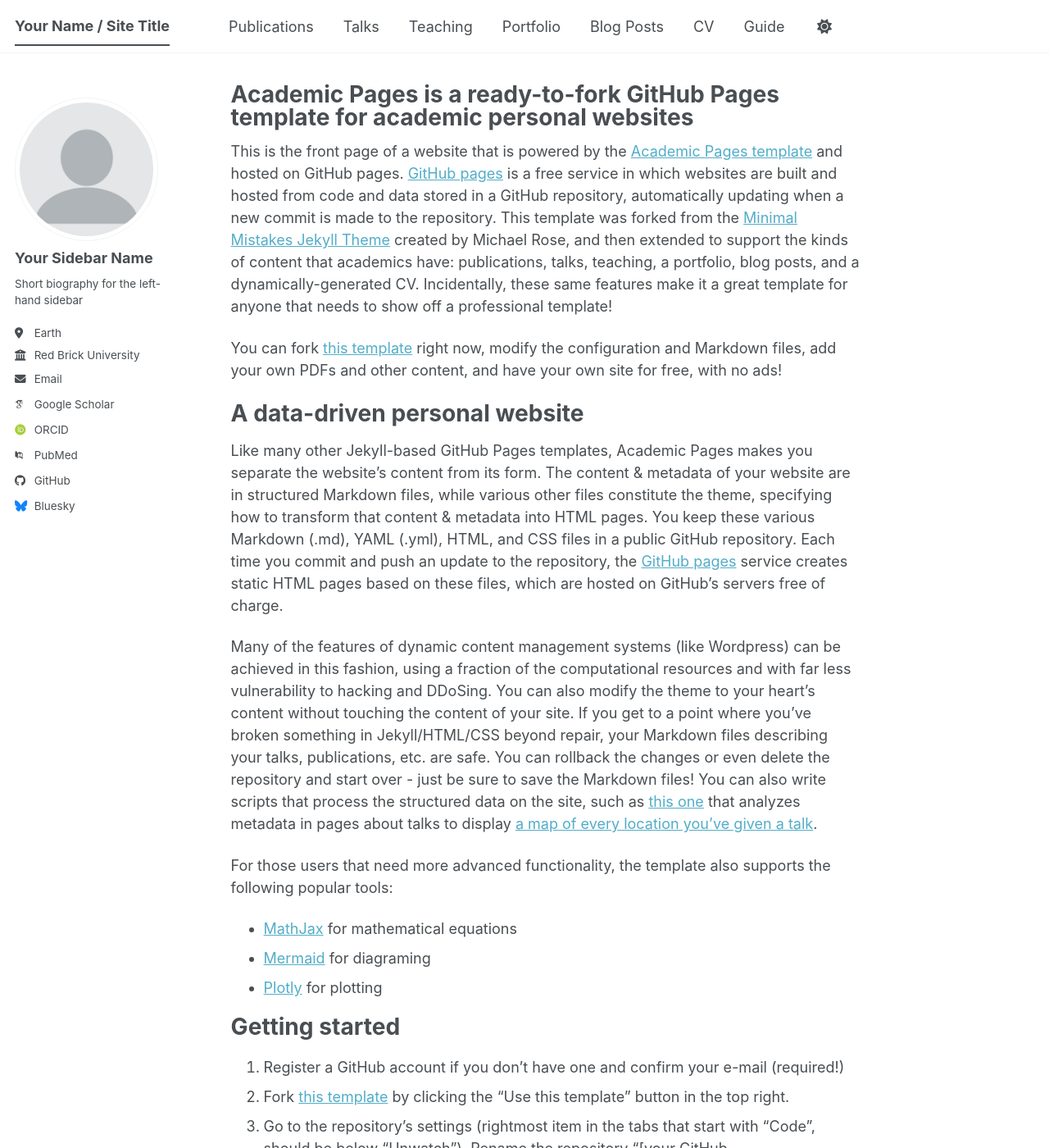
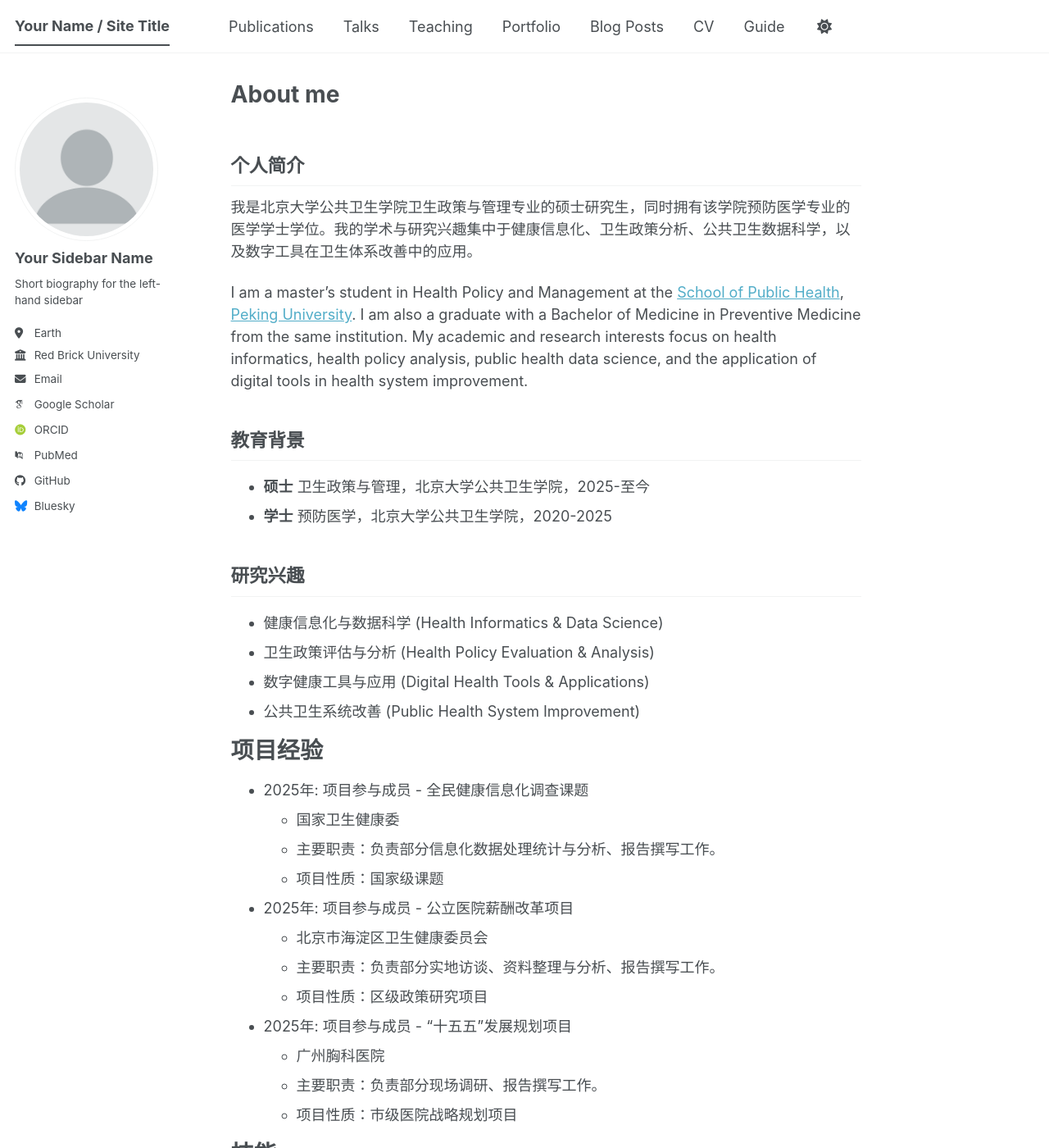
Before and after one commit to RememberLXY/RememberLXY.github.io, a Jekyll site: the page built from _pages/about.md, in a window 1280 px wide and 1400 px high. Shown: the whole window at 82% size. Built offline with Jekyll 4.4.1, drawn with Linux system fonts in a browser that asks for light colours; some web fonts are replaced; a script bundle is joined from its source files by our own code; library files that are not in the unit come from our copies; some of the changed text lies outside the part shown.

Commit message:
Update about.md

```diff
--- a/_pages/about.md
+++ b/_pages/about.md
@@ -1,56 +1,67 @@
 ---
 permalink: /
-title: "Academic Pages is a ready-to-fork GitHub Pages template for academic personal websites"
+title: "About me"
 author_profile: true
 redirect_from:
   - /about/
   - /about.html
 ---
 
-This is the front page of a website that is powered by the [Academic Pages template](https://github.com/academicpages/academicpages.github.io) and hosted on GitHub pages. [GitHub pages](https://pages.github.com) is a free service in which websites are built and hosted from code and data stored in a GitHub repository, automatically updating when a new commit is made to the repository. This template was forked from the [Minimal Mistakes Jekyll Theme](https://mmistakes.github.io/minimal-mistakes/) created by Michael Rose, and then extended to support the kinds of content that academics have: publications, talks, teaching, a portfolio, blog posts, and a dynamically-generated CV. Incidentally, these same features make it a great template for anyone that needs to show off a professional template!
+## 个人简介
 
- You can fork [this template](https://github.com/academicpages/academicpages.github.io) right now, modify the configuration and Markdown files, add your own PDFs and other content, and have your own site for free, with no ads!
+我是北京大学公共卫生学院卫生政策与管理专业的硕士研究生，同时拥有该学院预防医学专业的医学学士学位。我的学术与研究兴趣集中于健康信息化、卫生政策分析、公共卫生数据科学，以及数字工具在卫生体系改善中的应用。
 
-A data-driven personal website
+I am a master's student in Health Policy and Management at the [School of Public Health](https://sph.pku.edu.cn/), [Peking University](https://www.pku.edu.cn/). I am also a graduate with a Bachelor of Medicine in Preventive Medicine from the same institution. My academic and research interests focus on health informatics, health policy analysis, public health data science, and the application of digital tools in health system improvement.
+
+
+## 教育背景
+
+* **硕士** 卫生政策与管理，北京大学公共卫生学院，2025-至今
+* **学士** 预防医学，北京大学公共卫生学院，2020-2025
+
+## 研究兴趣
+
+* 健康信息化与数据科学 (Health Informatics & Data Science)
+* 卫生政策评估与分析 (Health Policy Evaluation & Analysis)
+* 数字健康工具与应用 (Digital Health Tools & Applications)
+* 公共卫生系统改善 (Public Health System Improvement)
+
+项目经验
 ======
-Like many other Jekyll-based GitHub Pages templates, Academic Pages makes you separate the website's content from its form. The content & metadata of your website are in structured Markdown files, while various other files constitute the theme, specifying how to transform that content & metadata into HTML pages. You keep these various Markdown (.md), YAML (.yml), HTML, and CSS files in a public GitHub repository. Each time you commit and push an update to the repository, the [GitHub pages](https://pages.github.com/) service creates static HTML pages based on these files, which are hosted on GitHub's servers free of charge.
+* 2025年: 项目参与成员 - 全民健康信息化调查课题
+  * 国家卫生健康委
+  * 主要职责：负责部分信息化数据处理统计与分析、报告撰写工作。
+  * 项目性质：国家级课题
 
-Many of the features of dynamic content management systems (like Wordpress) can be achieved in this fashion, using a fraction of the computational resources and with far less vulnerability to hacking and DDoSing. You can also modify the theme to your heart's content without touching the content of your site. If you get to a point where you've broken something in Jekyll/HTML/CSS beyond repair, your Markdown files describing your talks, publications, etc. are safe. You can rollback the changes or even delete the repository and start over - just be sure to save the Markdown files! You can also write scripts that process the structured data on the site, such as [this one](https://github.com/academicpages/academicpages.github.io/blob/master/talkmap.ipynb) that analyzes metadata in pages about talks to display [a map of every location you've given a talk](https://academicpages.github.io/talkmap.html).
+* 2025年: 项目参与成员 - 公立医院薪酬改革项目
+  * 北京市海淀区卫生健康委员会
+  * 主要职责：负责部分实地访谈、资料整理与分析、报告撰写工作。
+  * 项目性质：区级政策研究项目
 
-For those users that need more advanced functionality, the template also supports the following popular tools:
-- [MathJax](https://www.mathjax.org/) for mathematical equations
-- [Mermaid](https://mermaid.js.org/) for diagraming
-- [Plotly](https://plotly.com/javascript/) for plotting
+* 2025年: 项目参与成员 - “十五五”发展规划项目
+  * 广州胸科医院
+  * 主要职责：负责部分现场调研、报告撰写工作。
+  * 项目性质：市级医院战略规划项目
 
-Getting started
+技能
 ======
-1. Register a GitHub account if you don't have one and confirm your e-mail (required!)
-1. Fork [this template](https://github.com/academicpages/academicpages.github.io) by clicking the "Use this template" button in the top right.
-1. Go to the repository's settings (rightmost item in the tabs that start with "Code", should be below "Unwatch"). Rename the repository "[your GitHub username].github.io", which will also be your website's URL.
-1. Set site-wide configuration and create content & metadata (see below -- also see [this set of diffs](https://archive.is/3TPas) showing what files were changed to set up [an example site](https://getorg-testacct.github.io) for a user with the username "getorg-testacct")
-1. Upload any files (like PDFs, .zip files, etc.) to the files/ directory. They will appear at https://[your GitHub username].github.io/files/example.pdf.
-1. Check status by going to the repository settings, in the "GitHub pages" section
+* 工具与数据分析技能
+  * Python (熟练使用 Pandas, Matplotlib 进行数据处理与分析)
+  * Microsoft Office (熟练)
+  * 数据处理与统计分析
+* 学生工作与领导力
+  * 北京大学公共卫生学院研究生会成员
+  * 班级心理委员 (任职两年)
+* 综合素质
+  * 富有同理心与责任感
+  * 积极阳光，具备持续学习进取的意愿
+  * 具备良好的调研、访谈与报告撰写能力
 
-Site-wide configuration
-------
-The main configuration file for the site is in the base directory in [_config.yml](https://github.com/academicpages/academicpages.github.io/blob/master/_config.yml), which defines the content in the sidebars and other site-wide features. You will need to replace the default variables with ones about yourself and your site's github repository. The configuration file for the top menu is in [_data/navigation.yml](https://github.com/academicpages/academicpages.github.io/blob/master/_data/navigation.yml). For example, if you don't have a portfolio or blog posts, you can remove those items from that navigation.yml file to remove them from the header.
+任职
+======
+* 北京大学公共卫生学院研究生会成员
+* 班级心理委员 (2023 - 2025)
 
-Create content & metadata
-------
-For site content, there is one Markdown file for each type of content, which are stored in directories like _publications, _talks, _posts, _teaching, or _pages. For example, each talk is a Markdown file in the [_talks directory](https://github.com/academicpages/academicpages.github.io/tree/master/_talks). At the top of each Markdown file is structured data in YAML about the talk, which the theme will parse to do lots of cool stuff. The same structured data about a talk is used to generate the list of talks on the [Talks page](https://academicpages.github.io/talks), each [individual page](https://academicpages.github.io/talks/2012-03-01-talk-1) for specific talks, the talks section for the [CV page](https://academicpages.github.io/cv), and the [map of places you've given a talk](https://academicpages.github.io/talkmap.html) (if you run this [python file](https://github.com/academicpages/academicpages.github.io/blob/master/talkmap.py) or [Jupyter notebook](https://github.com/academicpages/academicpages.github.io/blob/master/talkmap.ipynb), which creates the HTML for the map based on the contents of the _talks directory).
 
-**Markdown generator**
-
-The repository includes [a set of Jupyter notebooks](https://github.com/academicpages/academicpages.github.io/tree/master/markdown_generator
-) that converts a CSV containing structured data about talks or presentations into individual Markdown files that will be properly formatted for the Academic Pages template. The sample CSVs in that directory are the ones I used to create my own personal website at stuartgeiger.com. My usual workflow is that I keep a spreadsheet of my publications and talks, then run the code in these notebooks to generate the Markdown files, then commit and push them to the GitHub repository.
-
-How to edit your site's GitHub repository
-------
-Many people use a git client to create files on their local computer and then push them to GitHub's servers. If you are not familiar with git, you can directly edit these configuration and Markdown files directly in the github.com interface. Navigate to a file (like [this one](https://github.com/academicpages/academicpages.github.io/blob/master/_talks/2012-03-01-talk-1.md) and click the pencil icon in the top right of the content preview (to the right of the "Raw | Blame | History" buttons). You can delete a file by clicking the trashcan icon to the right of the pencil icon. You can also create new files or upload files by navigating to a directory and clicking the "Create new file" or "Upload files" buttons.
-
-Example: editing a Markdown file for a talk
-![Editing a Markdown file for a talk](/images/editing-talk.png)
-
-For more info
-------
-More info about configuring Academic Pages can be found in [the guide](https://academicpages.github.io/markdown/), the [growing wiki](https://github.com/academicpages/academicpages.github.io/wiki), and you can always [ask a question on GitHub](https://github.com/academicpages/academicpages.github.io/discussions). The [guides for the Minimal Mistakes theme](https://mmistakes.github.io/minimal-mistakes/docs/configuration/) (which this theme was forked from) might also be helpful.
+You can find my CV here: [Xingyu Liu's Curriculum Vitae](../assets/Curriculum_Vitae.pdf).
+[Email](mailto:xxx@stu.pku.edu.cn)
```
